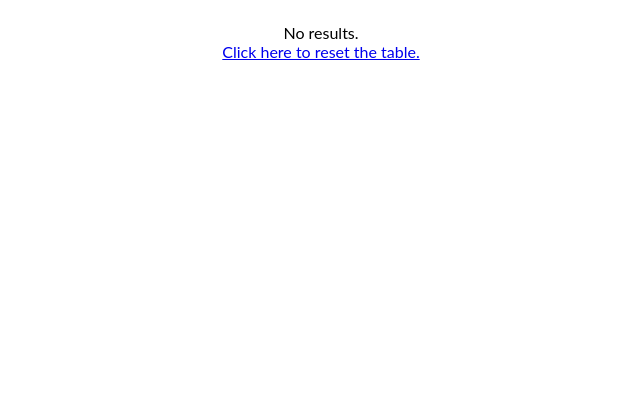
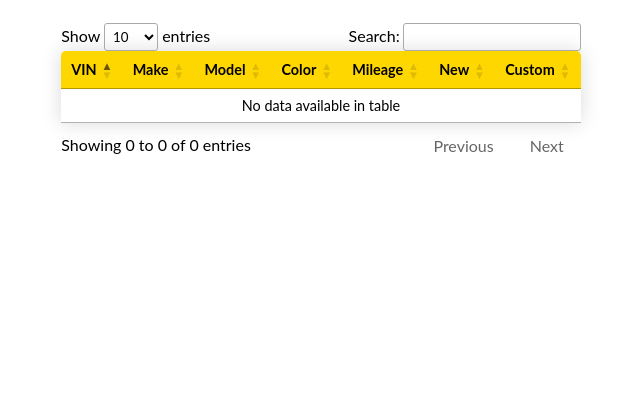
Before and after one commit to nmarhari/DSD-Charge, a PHP site: page /vehicles.php in a window 1280 px wide. Shown: the part 281-701 px from the top of the page, without its empty margins (319-959 px from the left). Run offline with PHP 8.4, Linux system fonts and the light colour scheme; data that the repository does not hold is empty; a stand-in replaces the project's code that opens the database connection; some libraries are stand-ins or nearby versions.

Commit message:
revamped tables

```diff
--- a/vehicles.php
+++ b/vehicles.php
@@ -68,42 +68,20 @@
 
         <section class="content">
 
-            <!--<div class="refine-text">
-                <a href=""><p>Refine search results</p></a>
-            </div>
-
-
-            <form class="refine-search" action="vehicles.php" method="get">
-
-                <p>Sort by: </p>
-                <div class="dropdown">
-                    <select name="sort">
-                        <option value=""> </option>
-                        <option value="mileage">Mileage - Lowest First</option>
-                        <option value="mileage-desc">Mileage - Highest First</option>
-                    </select>
-                </div>
-
-                <p>Filters: </p>
-                Make: <input type="text" size="20" name="make">
-                Model: <input type="text" size="20" name="model">
-                Color: <input type="text" size="20" name="color">
-                <p>Vehicle Properties: </p>
-                <div class="dropdown">
-                    <select name="filters">
-                        <option value=""> </option>
-                        <option value="isnew">New Vehicles Only</option>
-                        <option value="custom">Custom Vehicles Only</option>
-                    </select>
-                </div>
-
-
-                <input type="submit" value="Submit"></input>
-
-            </form> -->
-
+            <table class="content-table" id="myTable">
+                <thead>
+                    <tr>
+                        <th>VIN</th>
+                        <th>Make</th>
+                        <th>Model</th>
+                        <th>Color</th>
+                        <th>Mileage</th>
+                        <th>New</th>
+                        <th>Custom</th>
+                    </tr>
+                </thead>
+                <tbody>
                     <?php
-
 
                         $sqlstatement = $conn->prepare("SELECT VIN, year, make, model, color, mileage, isnew, custom from vehicle");
 
@@ -113,10 +91,8 @@
                         $sqlstatement->close();
 
                         if ($result->num_rows > 0) {
-                    // Create table to output results:
-                    echo "<table class=\"content-table\" id=\"myTable\"><thead><tr><th>VIN</th><th>Make</th><th>Model</th><th>Color</th><th>Mileage</th><th>IsNew</th><th>Custom</th></tr></thead>";
                             while ($row = $result->fetch_assoc()) {
-                        echo "<tbody><tr>
+                                echo "<tr>
                                 <td>".$row["VIN"]."</td>
                                 <td>".$row["make"]."</td>
                                 <td>".$row["model"]."</td>
@@ -124,18 +100,12 @@
                                 <td>".$row["mileage"]."</td>
                                 <td>".$row["isnew"]."</td>
                                 <td>".$row["custom"]."</td>
-                        </tr></tbody>";
+                                </tr>";
                             }
-                    echo "</table>";
-                    //echo "There are ". $result->num_rows . " results.";
-
-                } else {
-                    echo "No results.";
-
-                    echo "<a href=\"vehicles.php\">Click here to reset the table.";
                         }
-
                     ?>
+                </tbody>
+            </table>
 
         </section>
 
```
Lines whose indentation alone changed are shown as unchanged.
